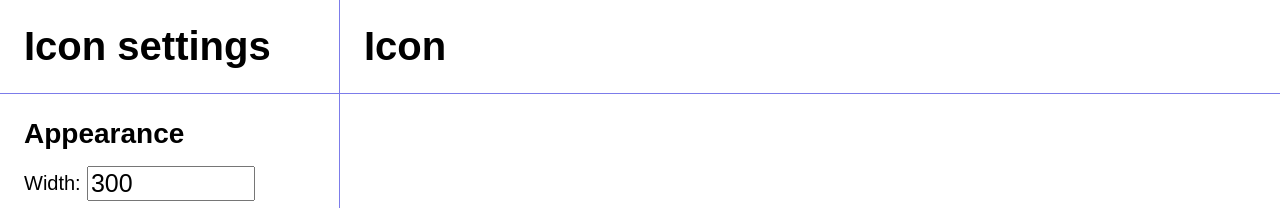
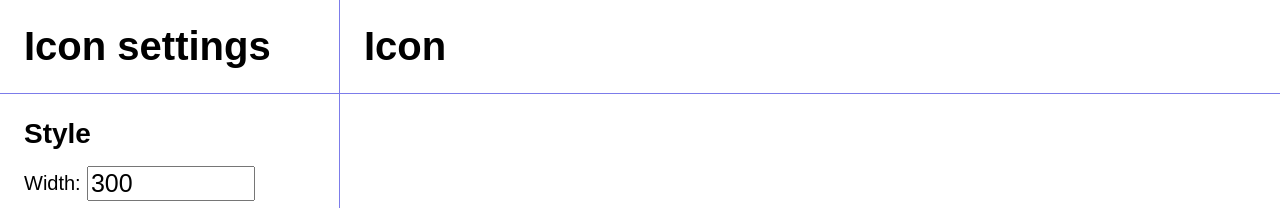
Before and after one commit to Masynchin/logos, a website built with webpack: page editor/index.html in a window 1280 px wide. Shown: the top 208 px of the page. Built offline with nearby package versions, Linux system fonts and the light colour scheme; what @svgdotjs/svg.js would draw is missing.

Commit message:
Rename "Appearance" widget to "Style"

```diff
--- a/editor/index.html
+++ b/editor/index.html
@@ -12,7 +12,7 @@
     <h2 id="aside-title">Icon settings</h2>
     <aside id="editor">
       <section>
-        <h3>Appearance</h3>
+        <h3>Style</h3>
         <ul>
           <li>
             <label>
```
